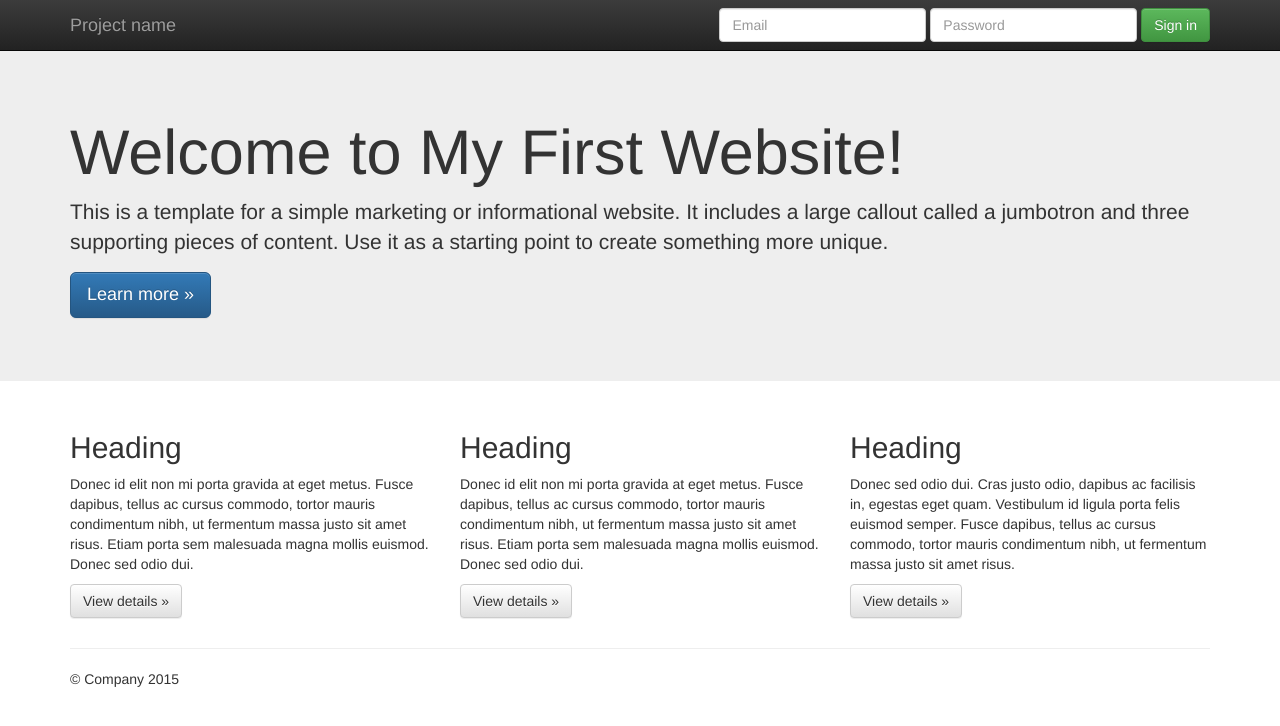
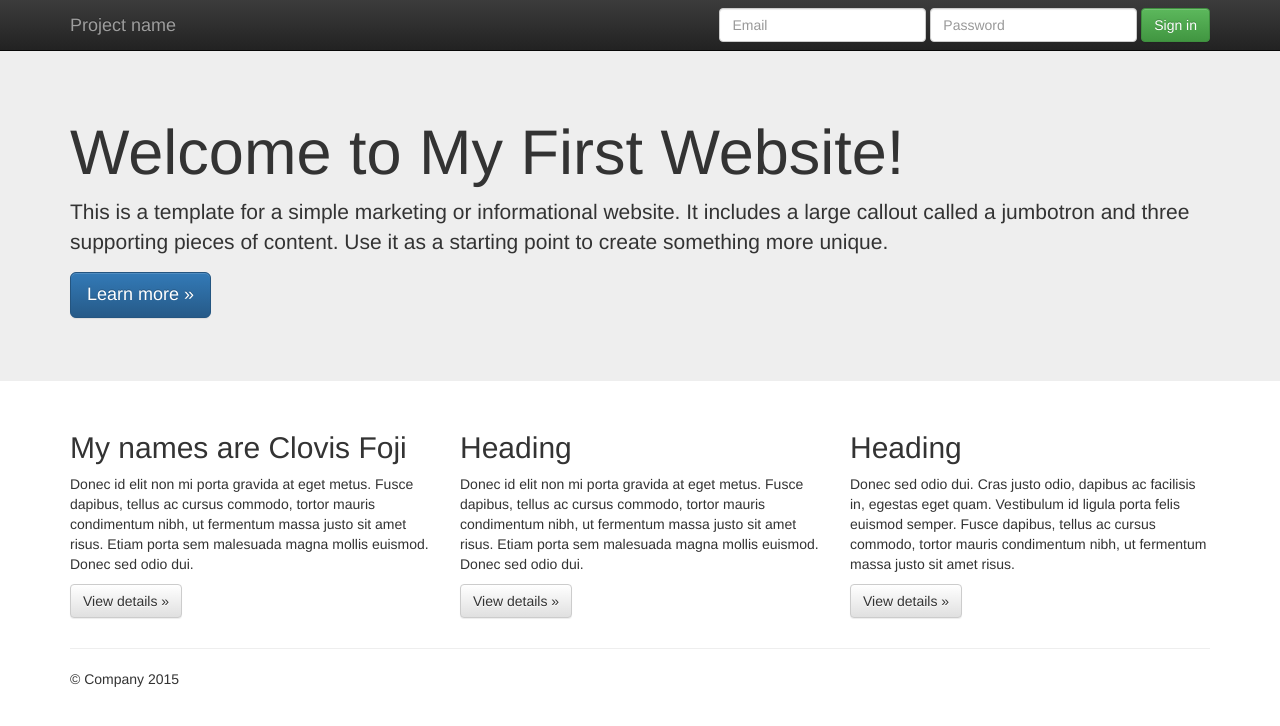
Before and after one commit to nkempuclovis/Webapp01, a plain HTML site: page index.html in a window 1280 px wide. Drawn offline with nearby package versions, Linux system fonts and the light colour scheme.

Commit message:
Added my name as First Heading

```diff
--- a/index.html
+++ b/index.html
@@ -65,7 +65,7 @@
       <!-- Example row of columns -->
       <div class="row">
         <div class="col-md-4">
-          <h2>Heading</h2>
+          <h2>My names are Clovis Foji</h2>
           <p>Donec id elit non mi porta gravida at eget metus. Fusce dapibus, tellus ac cursus commodo, tortor mauris condimentum nibh, ut fermentum massa justo sit amet risus. Etiam porta sem malesuada magna mollis euismod. Donec sed odio dui. </p>
           <p><a class="btn btn-default" href="#" role="button">View details &raquo;</a></p>
         </div>
```
